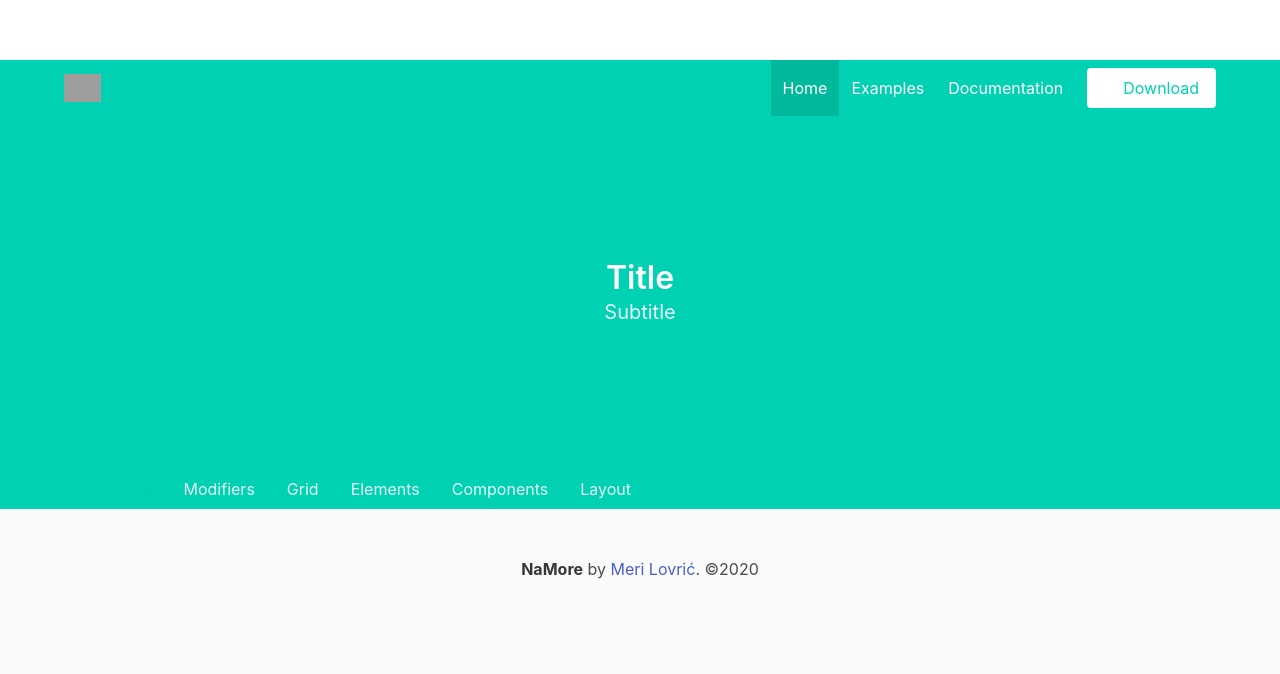
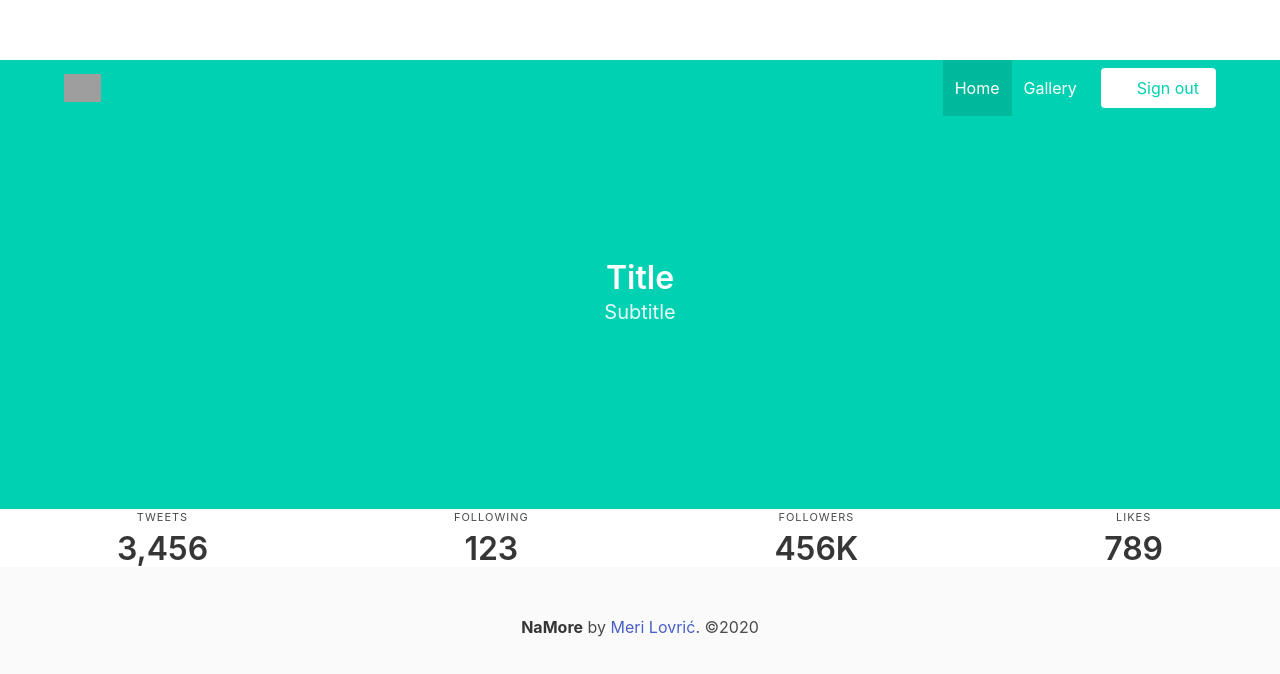
Before and after one commit to meri-lovric/NaMore, a Vue app: page /profile in a window 1280 px wide. Shown: the top 674 px of the page. Built offline with nearby package versions, Linux system fonts and the light colour scheme; grey boxes are pictures that could not be loaded.

Commit message:
Added profile tabs interactivity

```diff
--- /dev/null
+++ b/src/components/FriendsList.vue
@@ -0,0 +1,51 @@
+<template>
+  <div class="columns is-multiline is-mobile">
+    <div class="column is-one-quarter">
+      <img src="../assets/IMG_20190920_103437.jpg" />
+    </div>
+    <div class="column is-one-quarter">
+      <img src="../assets/IMG_20190920_103437.jpg" />
+    </div>
+    <div class="column is-one-quarter">
+      <img src="../assets/IMG_20190920_103437.jpg" />
+    </div>
+    <div class="column is-one-quarter">
+      <img src="../assets/IMG_20190920_103437.jpg" />
+    </div>
+    <div class="column is-quarter">
+      <img src="../assets/IMG_20190920_103437.jpg" />
+    </div>
+    <div class="column is-quarter">
+      <img src="../assets/IMG_20190920_103437.jpg" />
+    </div>
+    <div class="column is-quarter">
+      <img src="../assets/IMG_20190920_103437.jpg" />
+    </div>
+    <div class="column is-quarter">
+      <img src="../assets/IMG_20190920_103437.jpg" />
+    </div>
+    <div class="column is-quarter">
+      <img src="../assets/IMG_20190920_103437.jpg" />
+    </div>
+    <div class="column is-quarter">
+      <img src="../assets/IMG_20190920_103437.jpg" />
+    </div>
+    <div class="column is-quarter">
+      <img src="../assets/IMG_20190920_103437.jpg" />
+    </div>
+  </div>
+</template>
+<script>
+export default {};
+</script>
+<style scoped>
+.columns {
+  margin-top: 1rem !important;
+}
+.column img {
+  width: 100px;
+  height: 100px;
+  border-radius: 50%;
+  box-shadow: 0 3px 6px rgba(0, 0, 0, 0.16), 0 3px 6px rgba(0, 0, 0, 0.23);
+}
+</style>
--- /dev/null
+++ b/src/components/ProfileInfo.vue
@@ -0,0 +1,33 @@
+<template>
+    <nav class="level is-mobile">
+  <div class="level-item has-text-centered">
+    <div>
+      <p class="heading">Tweets</p>
+      <p class="title">3,456</p>
+    </div>
+  </div>
+  <div class="level-item has-text-centered">
+    <div>
+      <p class="heading">Following</p>
+      <p class="title">123</p>
+    </div>
+  </div>
+  <div class="level-item has-text-centered">
+    <div>
+      <p class="heading">Followers</p>
+      <p class="title">456K</p>
+    </div>
+  </div>
+  <div class="level-item has-text-centered">
+    <div>
+      <p class="heading">Likes</p>
+      <p class="title">789</p>
+    </div>
+  </div>
+</nav>
+</template>
+<script>
+export default {
+
+}
+</script>
--- a/src/views/Profile.vue
+++ b/src/views/Profile.vue
@@ -1,4 +1,5 @@
 <template>
+  <div>
     <section class="hero is-primary is-medium">
       <!-- Hero head: will stick at the top -->
       <div class="hero-head">
@@ -6,7 +7,7 @@
           <div class="container">
             <div class="navbar-brand">
               <a class="navbar-item">
-            <img src="https://bulma.io/images/bulma-type-white.png" alt="Logo">
+                <img src="https://bulma.io/images/bulma-type-white.png" alt="Logo" />
               </a>
               <span class="navbar-burger burger" data-target="navbarMenuHeroA">
                 <span></span>
@@ -16,21 +17,14 @@
             </div>
             <div id="navbarMenuHeroA" class="navbar-menu">
               <div class="navbar-end">
-            <a class="navbar-item is-active">
-              Home
-            </a>
-            <a class="navbar-item">
-              Examples
-            </a>
-            <a class="navbar-item">
-              Documentation
-            </a>
+                <a class="navbar-item is-active"><router-link to="/">Home</router-link></a>
+                <a class="navbar-item">Gallery</a>
                 <span class="navbar-item">
                   <a class="button is-primary is-inverted">
                     <span class="icon">
                       <i class="fab fa-github"></i>
                     </span>
-                <span>Download</span>
+                    <span>Sign out</span>
                   </a>
                 </span>
               </div>
@@ -42,12 +36,8 @@
       <!-- Hero content: will be in the middle -->
       <div class="hero-body">
         <div class="container has-text-centered">
-      <h1 class="title">
-        Title
-      </h1>
-      <h2 class="subtitle">
-        Subtitle
-      </h2>
+          <h1 class="title">Title</h1>
+          <h2 class="subtitle">Subtitle</h2>
         </div>
       </div>
 
@@ -56,15 +46,73 @@
         <nav class="tabs">
           <div class="container">
             <ul>
-          <li class="is-active"><a>Overview</a></li>
-          <li><a>Modifiers</a></li>
-          <li><a>Grid</a></li>
-          <li><a>Elements</a></li>
-          <li><a>Components</a></li>
-          <li><a>Layout</a></li>
+              <li
+                v-for="(option, index) in options"
+                :key="`option-${index}`"
+                class="is-active"
+                @click="changeTab(option.id)"
+              >
+                <a>{{option.title}}{{index}}</a>
+              </li>
             </ul>
           </div>
         </nav>
       </div>
     </section>
+    <div class :class="{hidden: !options.find(option => option.id === 1).isActive}">
+      <ProfileInfo />
+    </div>
+    <div  :class="{hidden: !options.find(option => option.id === 2).isActive}">
+      <FriendsList />
+    </div>
+    <div  :class="{hidden: !options.find(option => option.id === 3).isActive}">
+        Collection
+    </div>
+  </div>
 </template>
+
+<script>
+import ProfileInfo from "../components/ProfileInfo";
+import FriendsList from "../components/FriendsList";
+export default {
+  components: {
+    ProfileInfo,
+    FriendsList
+  },
+  data() {
+    return {
+      options: [
+        {
+          id: 1,
+          title: "Overview",
+          isActive: true,
+        },
+        {
+          id: 2,
+          title: "Friends",
+          isActive: false,
+        },
+        {
+          id: 3,
+          title: "Collection",
+          isActive: false,
+        },
+      ],
+    };
+  },
+  methods: {
+      changeTab(optionId){
+          let clickedOption = this.options.find(option => option.id === optionId)
+          clickedOption.isActive = !clickedOption.isActive;
+          let disableOptions =this.options.filter(option => option.id != optionId)
+          disableOptions.forEach( option => option.isActive=false)
+      }
+  },
+};
+</script>
+
+<style scoped>
+.hidden {
+  display: none;
+}
+</style>
```
Also changed, not shown: src/assets/IMG_20190920_103437.jpg (added). Lines whose indentation alone changed are shown as unchanged.
